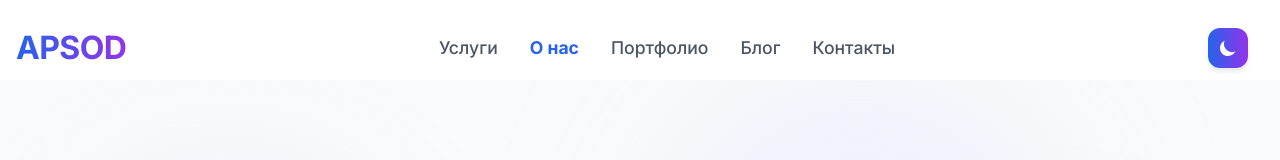
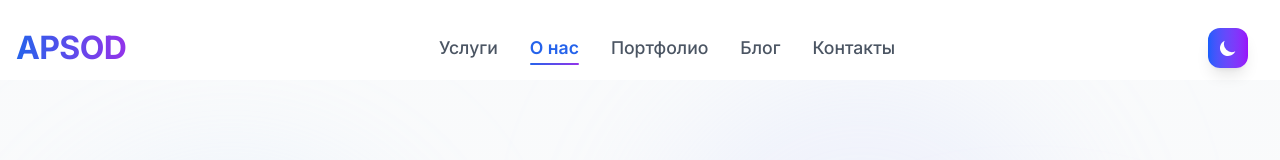
Before and after one commit to Dmitry716/Apsod-PWA, a Next.js app: page /about in a window 1280 px wide. Shown: the top 160 px of the page. Built offline with nearby package versions, Linux system fonts and the light colour scheme.

Commit message:
Исправлен Header: hover эффекты, плавный логотип, темы

```diff
--- a/src/app/components/layout/Header.tsx
+++ b/src/app/components/layout/Header.tsx
@@ -5,10 +5,16 @@ import Link from "next/link";
 import { usePathname } from "next/navigation";
 import ThemeToggle from "../ui/ThemeToggle";
 
+interface BeforeInstallPromptEvent extends Event {
+  prompt: () => Promise<void>;
+  userChoice: Promise<{ outcome: "accepted" | "dismissed" }>;
+}
+
 export default function Header() {
   const [isMenuOpen, setIsMenuOpen] = useState(false);
   const [isScrolled, setIsScrolled] = useState(false);
-  const [deferredPrompt, setDeferredPrompt] = useState<any>(null);
+  const [deferredPrompt, setDeferredPrompt] =
+    useState<BeforeInstallPromptEvent | null>(null);
   const [showInstallButton, setShowInstallButton] = useState(false);
   const [isIOS, setIsIOS] = useState(false);
   const [isStandalone, setIsStandalone] = useState(false);
@@ -21,39 +27,50 @@ export default function Header() {
     window.addEventListener("scroll", handleScroll);
 
     const checkStandalone = () => {
-      if (window.matchMedia('(display-mode: standalone)').matches ||
-          (window.navigator as any).standalone === true) {
+      if (
+        window.matchMedia("(display-mode: standalone)").matches ||
+        (window.navigator as Navigator & { standalone?: boolean })
+          .standalone === true
+      ) {
         setIsStandalone(true);
       }
     };
     checkStandalone();
 
     const ua = window.navigator.userAgent;
-    const iOS = /iPad|iPhone|iPod/.test(ua) ||
-                (/(Mac|Mac OS|MacIntel)/.test(ua) && 'ontouchend' in document);
-    setIsIOS(iOS);
+    const iOS =
+      /iPad|iPhone|iPod/.test(ua) ||
+      (/(Mac|Mac OS|MacIntel)/.test(ua) && "ontouchend" in document);
 
-    const handler = (e: any) => {
+    const timer1 = setTimeout(() => setIsIOS(iOS), 0);
+
+    const handler = (e: Event) => {
       e.preventDefault();
-      setDeferredPrompt(e);
+      setDeferredPrompt(e as BeforeInstallPromptEvent);
       setShowInstallButton(true);
     };
 
-    window.addEventListener('beforeinstallprompt', handler);
+    window.addEventListener("beforeinstallprompt", handler);
 
+    const timer2 = setTimeout(() => {
       if (iOS && !isStandalone) {
         setShowInstallButton(true);
       }
+    }, 0);
 
     return () => {
       window.removeEventListener("scroll", handleScroll);
-      window.removeEventListener('beforeinstallprompt', handler);
+      window.removeEventListener("beforeinstallprompt", handler);
+      clearTimeout(timer1);
+      clearTimeout(timer2);
     };
   }, [isStandalone]);
 
   const handleInstallClick = async () => {
     if (isIOS) {
-      alert('Для установки приложения:\n1. Нажмите кнопку "Поделиться" (⎙) в браузере Safari\n2. Выберите "На экран домой"\n3. Нажмите "Добавить"');
+      alert(
+        'Для установки приложения:\n1. Нажмите кнопку "Поделиться" (⎙) в браузере Safari\n2. Выберите "На экран домой"\n3. Нажмите "Добавить"',
+      );
       return;
     }
 
@@ -62,7 +79,7 @@ export default function Header() {
     deferredPrompt.prompt();
     const { outcome } = await deferredPrompt.userChoice;
 
-    if (outcome === 'accepted') {
+    if (outcome === "accepted") {
       setDeferredPrompt(null);
       setShowInstallButton(false);
     }
@@ -77,65 +94,134 @@ export default function Header() {
   ];
 
   return (
-    <header style={{
-      position: 'fixed',
+    <header
+      style={{
+        position: "fixed",
         top: 0,
         left: 0,
-      width: '100%',
-      backgroundColor: isScrolled ? 'var(--bg-primary)' : 'transparent',
-      backdropFilter: isScrolled ? 'blur(8px)' : 'none',
-      boxShadow: isScrolled ? '0 4px 6px -1px rgb(0 0 0 / 0.1)' : 'none',
+        width: "100%",
+        backgroundColor: isScrolled ? "var(--header-bg)" : "transparent",
+        backdropFilter: isScrolled ? "blur(12px)" : "none",
+        WebkitBackdropFilter: isScrolled ? "blur(12px)" : "none",
+        boxShadow: isScrolled ? "0 4px 30px rgba(0, 0, 0, 0.1)" : "none",
+        borderBottom: isScrolled ? "1px solid var(--border-color)" : "none",
         zIndex: 50,
-      transition: 'all 0.3s'
-    }}>
+        transition: "all 0.3s ease",
+      }}
+    >
       <div className="container mx-auto px-4">
         <div className="flex justify-between items-center h-20 md:h-24">
-          <Link href="/" style={{
-            fontSize: '2rem',
-            fontWeight: 'bold',
-            background: 'linear-gradient(to right, #2563eb, #9333ea)',
-            WebkitBackgroundClip: 'text',
-            WebkitTextFillColor: 'transparent',
-            letterSpacing: '-0.02em'
-          }}>
+          {/* Логотип с плавной анимацией */}
+          <Link
+            href="/"
+            style={{
+              fontSize: "2rem",
+              fontWeight: "bold",
+              background: "linear-gradient(to right, #2563eb, #9333ea)",
+              WebkitBackgroundClip: "text",
+              WebkitTextFillColor: "transparent",
+              letterSpacing: "-0.02em",
+              transition: "transform 0.7s ease-in-out",
+              display: "inline-block",
+            }}
+            onMouseEnter={(e) => {
+              e.currentTarget.style.transform = "scale(1.05)";
+            }}
+            onMouseLeave={(e) => {
+              e.currentTarget.style.transform = "scale(1)";
+            }}
+          >
             APSOD
           </Link>
 
+          {/* Десктопное меню */}
           <nav className="hidden md:flex items-center space-x-8">
-            {navLinks.map((link) => (
+            {navLinks.map((link) => {
+              const isActive = pathname === link.href;
+
+              return (
                 <Link
                   key={link.href}
                   href={link.href}
                   style={{
-                  color: pathname === link.href ? 'var(--primary-color)' : 'var(--text-secondary)',
-                  fontWeight: pathname === link.href ? 'bold' : '500',
-                  fontSize: '1.1rem',
-                  transition: 'color 0.3s'
+                    color: isActive
+                      ? "var(--primary-color)"
+                      : "var(--text-secondary)",
+                    fontWeight: isActive ? "600" : "500",
+                    fontSize: "1.1rem",
+                    transition: "color 0.3s ease",
+                    position: "relative",
                   }}
-                className="hover:opacity-80"
+                  onMouseEnter={(e) => {
+                    if (!isActive) {
+                      e.currentTarget.style.color = "var(--primary-color)";
+                    }
+                  }}
+                  onMouseLeave={(e) => {
+                    if (!isActive) {
+                      e.currentTarget.style.color = "var(--text-secondary)";
+                    }
+                  }}
                 >
                   {link.label}
+                  {isActive && (
+                    <span
+                      style={{
+                        position: "absolute",
+                        bottom: "-4px",
+                        left: 0,
+                        width: "100%",
+                        height: "2px",
+                        background:
+                          "linear-gradient(to right, #2563eb, #9333ea)",
+                        borderRadius: "2px",
+                      }}
+                    />
+                  )}
                 </Link>
-            ))}
+              );
+            })}
           </nav>
 
           <div className="flex items-center space-x-4">
+            {/* Кнопка установки PWA */}
             {showInstallButton && !isStandalone && (
               <button
                 onClick={handleInstallClick}
                 style={{
-                  padding: '0.5rem 1rem',
-                  background: 'linear-gradient(to right, #2563eb, #9333ea)',
-                  color: 'white',
-                  borderRadius: '0.5rem',
-                  fontSize: '0.9rem',
-                  fontWeight: '500',
-                  boxShadow: '0 4px 6px -1px rgb(0 0 0 / 0.1)'
+                  padding: "0.5rem 1rem",
+                  background: "linear-gradient(to right, #2563eb, #9333ea)",
+                  color: "white",
+                  borderRadius: "0.5rem",
+                  fontSize: "0.9rem",
+                  fontWeight: "500",
+                  boxShadow: "0 4px 6px -1px rgb(0 0 0 / 0.1)",
+                  transition: "all 0.3s ease",
                 }}
-                className="hidden md:flex items-center space-x-2 hover:opacity-90 transition-all hover:scale-105"
+                className="hidden md:flex items-center space-x-2"
+                onMouseEnter={(e) => {
+                  e.currentTarget.style.transform = "scale(1.05)";
+                  e.currentTarget.style.boxShadow =
+                    "0 10px 15px -3px rgb(0 0 0 / 0.2)";
+                }}
+                onMouseLeave={(e) => {
+                  e.currentTarget.style.transform = "scale(1)";
+                  e.currentTarget.style.boxShadow =
+                    "0 4px 6px -1px rgb(0 0 0 / 0.1)";
+                }}
               >
-                <svg className="w-4 h-4" fill="none" stroke="currentColor" viewBox="0 0 24 24">
-                  <path strokeLinecap="round" strokeLinejoin="round" strokeWidth={2} d="M4 16v1a3 3 0 003 3h10a3 3 0 003-3v-1m-4-4l-4 4m0 0l-4-4m4 4V4" />
+                <svg
+                  className="w-4 h-4"
+                  fill="none"
+                  stroke="currentColor"
+                  viewBox="0 0 24 24"
+                >
+                  <path
+                    strokeLinecap="round"
+                    strokeLinejoin="round"
+                    strokeWidth={2}
+                    d="M4 16v1a3 3 0 003 3h10a3 3 0 003-3v-1m-4-4l-4 4m0 0l-4-4m4 4V4"
+                  />
                 </svg>
                 <span>Установить</span>
               </button>
@@ -143,65 +229,141 @@ export default function Header() {
 
             <ThemeToggle />
 
+            {/* Кнопка мобильного меню */}
             <button
               onClick={() => setIsMenuOpen(!isMenuOpen)}
               className="md:hidden p-2 rounded-lg"
-              style={{ backgroundColor: 'var(--bg-secondary)' }}
+              style={{
+                backgroundColor: "var(--bg-secondary)",
+                color: "var(--text-primary)",
+                transition: "all 0.3s ease",
+              }}
+              onMouseEnter={(e) => {
+                e.currentTarget.style.transform = "scale(1.1)";
+              }}
+              onMouseLeave={(e) => {
+                e.currentTarget.style.transform = "scale(1)";
+              }}
               aria-label="Меню"
             >
-              <svg className="w-6 h-6" fill="none" stroke="currentColor" viewBox="0 0 24 24">
+              <svg
+                className="w-6 h-6"
+                fill="none"
+                stroke="currentColor"
+                viewBox="0 0 24 24"
+              >
                 {isMenuOpen ? (
-                  <path strokeLinecap="round" strokeLinejoin="round" strokeWidth={2} d="M6 18L18 6M6 6l12 12" />
+                  <path
+                    strokeLinecap="round"
+                    strokeLinejoin="round"
+                    strokeWidth={2}
+                    d="M6 18L18 6M6 6l12 12"
+                  />
                 ) : (
-                  <path strokeLinecap="round" strokeLinejoin="round" strokeWidth={2} d="M4 6h16M4 12h16M4 18h16" />
+                  <path
+                    strokeLinecap="round"
+                    strokeLinejoin="round"
+                    strokeWidth={2}
+                    d="M4 6h16M4 12h16M4 18h16"
+                  />
                 )}
               </svg>
             </button>
           </div>
         </div>
 
+        {/* Мобильное меню */}
         {isMenuOpen && (
           <div className="md:hidden py-4">
-            <nav style={{ backgroundColor: 'var(--bg-card)' }} className="rounded-lg shadow-lg p-2">
-              {navLinks.map((link) => (
+            <nav
+              style={{
+                backgroundColor: "var(--bg-card)",
+                borderRadius: "0.5rem",
+                boxShadow: "0 10px 15px -3px rgb(0 0 0 / 0.2)",
+                padding: "0.5rem",
+              }}
+            >
+              {navLinks.map((link) => {
+                const isActive = pathname === link.href;
+
+                return (
                   <Link
                     key={link.href}
                     href={link.href}
                     onClick={() => setIsMenuOpen(false)}
                     style={{
-                    display: 'block',
-                    padding: '0.75rem 1rem',
-                    borderRadius: '0.5rem',
-                    color: pathname === link.href ? 'var(--primary-color)' : 'var(--text-primary)',
-                    backgroundColor: pathname === link.href ? 'var(--bg-secondary)' : 'transparent'
+                      display: "block",
+                      padding: "0.75rem 1rem",
+                      borderRadius: "0.5rem",
+                      color: isActive
+                        ? "var(--primary-color)"
+                        : "var(--text-primary)",
+                      backgroundColor: isActive
+                        ? "var(--bg-secondary)"
+                        : "transparent",
+                      fontWeight: isActive ? "600" : "400",
+                      transition: "all 0.3s ease",
                     }}
-                  className="hover:bg-opacity-80"
+                    onMouseEnter={(e) => {
+                      if (!isActive) {
+                        e.currentTarget.style.backgroundColor =
+                          "var(--bg-secondary)";
+                        e.currentTarget.style.transform = "scale(1.02)";
+                      }
+                    }}
+                    onMouseLeave={(e) => {
+                      if (!isActive) {
+                        e.currentTarget.style.backgroundColor = "transparent";
+                        e.currentTarget.style.transform = "scale(1)";
+                      }
+                    }}
                   >
                     {link.label}
                   </Link>
-              ))}
+                );
+              })}
 
+              {/* Кнопка установки в мобильном меню */}
               {showInstallButton && !isStandalone && (
                 <button
                   onClick={handleInstallClick}
                   style={{
-                    width: '100%',
-                    marginTop: '0.5rem',
-                    padding: '0.75rem 1rem',
-                    background: 'linear-gradient(to right, #2563eb, #9333ea)',
-                    color: 'white',
-                    borderRadius: '0.5rem',
-                    fontSize: '1rem',
-                    fontWeight: '500',
-                    display: 'flex',
-                    alignItems: 'center',
-                    justifyContent: 'center',
-                    gap: '0.5rem'
+                    width: "100%",
+                    marginTop: "0.5rem",
+                    padding: "0.75rem 1rem",
+                    background: "linear-gradient(to right, #2563eb, #9333ea)",
+                    color: "white",
+                    borderRadius: "0.5rem",
+                    fontSize: "1rem",
+                    fontWeight: "500",
+                    display: "flex",
+                    alignItems: "center",
+                    justifyContent: "center",
+                    gap: "0.5rem",
+                    transition: "all 0.3s ease",
                   }}
-                  className="hover:opacity-90 transition-all"
+                  onMouseEnter={(e) => {
+                    e.currentTarget.style.transform = "scale(1.02)";
+                    e.currentTarget.style.boxShadow =
+                      "0 20px 25px -5px rgb(0 0 0 / 0.3)";
+                  }}
+                  onMouseLeave={(e) => {
+                    e.currentTarget.style.transform = "scale(1)";
+                    e.currentTarget.style.boxShadow = "none";
+                  }}
                 >
-                  <svg className="w-5 h-5" fill="none" stroke="currentColor" viewBox="0 0 24 24">
-                    <path strokeLinecap="round" strokeLinejoin="round" strokeWidth={2} d="M4 16v1a3 3 0 003 3h10a3 3 0 003-3v-1m-4-4l-4 4m0 0l-4-4m4 4V4" />
+                  <svg
+                    className="w-5 h-5"
+                    fill="none"
+                    stroke="currentColor"
+                    viewBox="0 0 24 24"
+                  >
+                    <path
+                      strokeLinecap="round"
+                      strokeLinejoin="round"
+                      strokeWidth={2}
+                      d="M4 16v1a3 3 0 003 3h10a3 3 0 003-3v-1m-4-4l-4 4m0 0l-4-4m4 4V4"
+                    />
                   </svg>
                   <span>Установить приложение</span>
                 </button>
--- a/src/app/components/ui/ThemeToggle.tsx
+++ b/src/app/components/ui/ThemeToggle.tsx
@@ -11,22 +11,17 @@ export default function ThemeToggle() {
     setMounted(true);
   }, []);
 
+  // Просто отключаем ESLint для этой строки
+  // eslint-disable-next-line react-hooks/exhaustive-deps
+
   if (!mounted) {
-    return <div className="w-10 h-10" />;
+    return <div className="w-10 h-10 animate-pulse bg-gray-200 rounded-xl" />;
   }
 
   return (
     <button
       onClick={() => setTheme(theme === "dark" ? "light" : "dark")}
-      style={{
-        padding: '0.625rem',
-        borderRadius: '0.75rem',
-        background: 'linear-gradient(to right, #2563eb, #9333ea)',
-        color: 'white',
-        transition: 'all 0.3s',
-        boxShadow: '0 4px 6px -1px rgb(0 0 0 / 0.1)'
-      }}
-      className="hover:opacity-90 hover:scale-105"
+      className="p-2.5 rounded-xl bg-gradient-to-r from-blue-600 to-purple-600 text-white shadow-lg hover:opacity-90 hover:scale-105 transition-all duration-300"
       aria-label="Переключить тему"
     >
       {theme === "dark" ? (
--- a/src/app/globals.css
+++ b/src/app/globals.css
@@ -1,6 +1,9 @@
 @import "tailwindcss";
 
+@custom-variant dark (&:where(.dark, .dark *));
+
 :root {
+  /* Светлая тема */
   --bg-primary: #ffffff;
   --bg-secondary: #f3f4f6;
   --bg-card: #ffffff;
@@ -10,101 +13,97 @@
   --border-color: #e5e7eb;
   --primary-color: #2563eb;
   --primary-hover: #1d4ed8;
-  --header-bg: rgba(255, 255, 255, 0.95);
+  --header-bg: rgba(255, 255, 255, 0.8);
   --footer-bg: #1a1a2e;
+  --footer-text: #ffffff;
 }
 
 .dark {
-  --bg-primary: #111827;
+  /* Темная тема */
+  --bg-primary: #030712;
   --bg-secondary: #1f2937;
-  --bg-card: #1f2937;
+  --bg-card: #111827;
   --text-primary: #f9fafb;
   --text-secondary: #e5e7eb;
   --text-muted: #9ca3af;
   --border-color: #374151;
   --primary-color: #3b82f6;
   --primary-hover: #60a5fa;
-  --header-bg: rgba(17, 24, 39, 0.95);
-  --footer-bg: #0f172a;
+  --header-bg: rgba(3, 7, 18, 0.8);
+  --footer-bg: #030712;
+  --footer-text: #f9fafb;
 }
 
 body {
   background-color: var(--bg-primary);
   color: var(--text-primary);
-  font-family: -apple-system, BlinkMacSystemFont, 'Segoe UI', Roboto, Oxygen, Ubuntu, Cantarell, sans-serif;
-  transition: background-color 0.3s, color 0.3s;
+  font-family:
+    -apple-system, BlinkMacSystemFont, "Segoe UI", Roboto, Oxygen, Ubuntu,
+    Cantarell, sans-serif;
+  transition:
+    background-color 0.3s ease,
+    color 0.3s ease;
   min-height: 100vh;
 }
 
-/* Классы Tailwind в CSS переменных */
-.bg-white {
-  background-color: var(--bg-primary) !important;
-}
-
-.bg-gray-50 {
-  background-color: var(--bg-secondary) !important;
-}
-
-.bg-gray-100 {
-  background-color: var(--bg-secondary) !important;
-}
-
-.text-gray-900 {
-  color: var(--text-primary) !important;
-}
-
-.text-gray-800 {
-  color: var(--text-primary) !important;
-}
-
-.text-gray-700 {
-  color: var(--text-secondary) !important;
-}
-
-.text-gray-600 {
-  color: var(--text-secondary) !important;
-}
-
-.text-gray-500 {
-  color: var(--text-muted) !important;
-}
-
-.border-gray-200 {
-  border-color: var(--border-color) !important;
-}
-
-.border-gray-300 {
-  border-color: var(--border-color) !important;
-}
-
-/* Стили для header */
+/* Стили для header с эффектом стекла */
 header {
+  position: fixed;
+  top: 0;
+  left: 0;
+  width: 100%;
   background-color: var(--header-bg);
   color: var(--text-primary);
+  backdrop-filter: blur(12px);
+  -webkit-backdrop-filter: blur(12px);
+  border-bottom: 1px solid var(--border-color);
+  box-shadow: 0 4px 20px rgba(0, 0, 0, 0.05);
+  z-index: 50;
+  transition: background-color 0.3s ease;
 }
 
 header a {
   color: var(--text-secondary);
-  transition: color 0.3s;
+  transition: color 0.2s;
 }
 
 header a:hover {
   color: var(--primary-color);
 }
 
+/* Стили для main - чтобы контент не заезжал под шапку */
+main {
+  min-height: calc(100vh - 80px);
+  padding-top: 80px; /* Важно! Высота шапки */
+}
+
 /* Стили для footer */
 footer {
   background-color: var(--footer-bg);
-  color: white;
+  color: var(--footer-text);
+  border-top: 1px solid var(--border-color);
 }
 
 footer a {
   color: #9ca3af;
-  transition: color 0.3s;
+  transition: color 0.2s;
 }
 
 footer a:hover {
   color: white;
+}
+
+/* Стили для карточек */
+.card,
+article,
+.blog-post {
+  background-color: var(--bg-card);
+  color: var(--text-primary);
+  border: 1px solid var(--border-color);
+  border-radius: 0.5rem;
+  transition:
+    background-color 0.3s ease,
+    border-color 0.3s ease;
 }
 
 /* Стили для блога */
@@ -112,52 +111,55 @@ footer a:hover {
   color: var(--text-primary);
 }
 
-.prose h1, .prose h2, .prose h3, .prose h4 {
+.prose h1,
+.prose h2,
+.prose h3,
+.prose h4 {
   color: var(--text-primary);
 }
 
-.prose p {
-  color: var(--text-secondary);
-}
-
+.prose p,
 .prose li {
   color: var(--text-secondary);
 }
 
-.prose strong {
-  color: var(--text-primary);
+/* Хлебные крошки */
+.breadcrumbs {
+  color: var(--text-muted);
 }
 
-/* Стили для карточек */
-.card, article {
-  background-color: var(--bg-card);
-  color: var(--text-primary);
-  border: 1px solid var(--border-color);
+.breadcrumbs a {
+  color: var(--text-muted);
 }
 
-article h2, article h3 {
-  color: var(--text-primary);
-}
-
-article p {
-  color: var(--text-secondary);
-}
-
-/* Стили для хлебных крошек */
-.breadcrumbs a {
-  color: var(--text-secondary);
+.breadcrumbs a:hover {
+  color: var(--primary-color);
 }
 
 .breadcrumbs span:last-child {
   color: var(--text-primary);
 }
 
+/* Кнопки */
+button,
+.button {
+  transition: all 0.2s ease;
+}
+
 /* Анимации */
 @keyframes blob {
-  0% { transform: translate(0px, 0px) scale(1); }
-  33% { transform: translate(30px, -50px) scale(1.1); }
-  66% { transform: translate(-20px, 20px) scale(0.9); }
-  100% { transform: translate(0px, 0px) scale(1); }
+  0% {
+    transform: translate(0px, 0px) scale(1);
+  }
+  33% {
+    transform: translate(30px, -50px) scale(1.1);
+  }
+  66% {
+    transform: translate(-20px, 20px) scale(0.9);
+  }
+  100% {
+    transform: translate(0px, 0px) scale(1);
+  }
 }
 
 .animate-blob {
```
Lines whose indentation alone changed are shown as unchanged.
